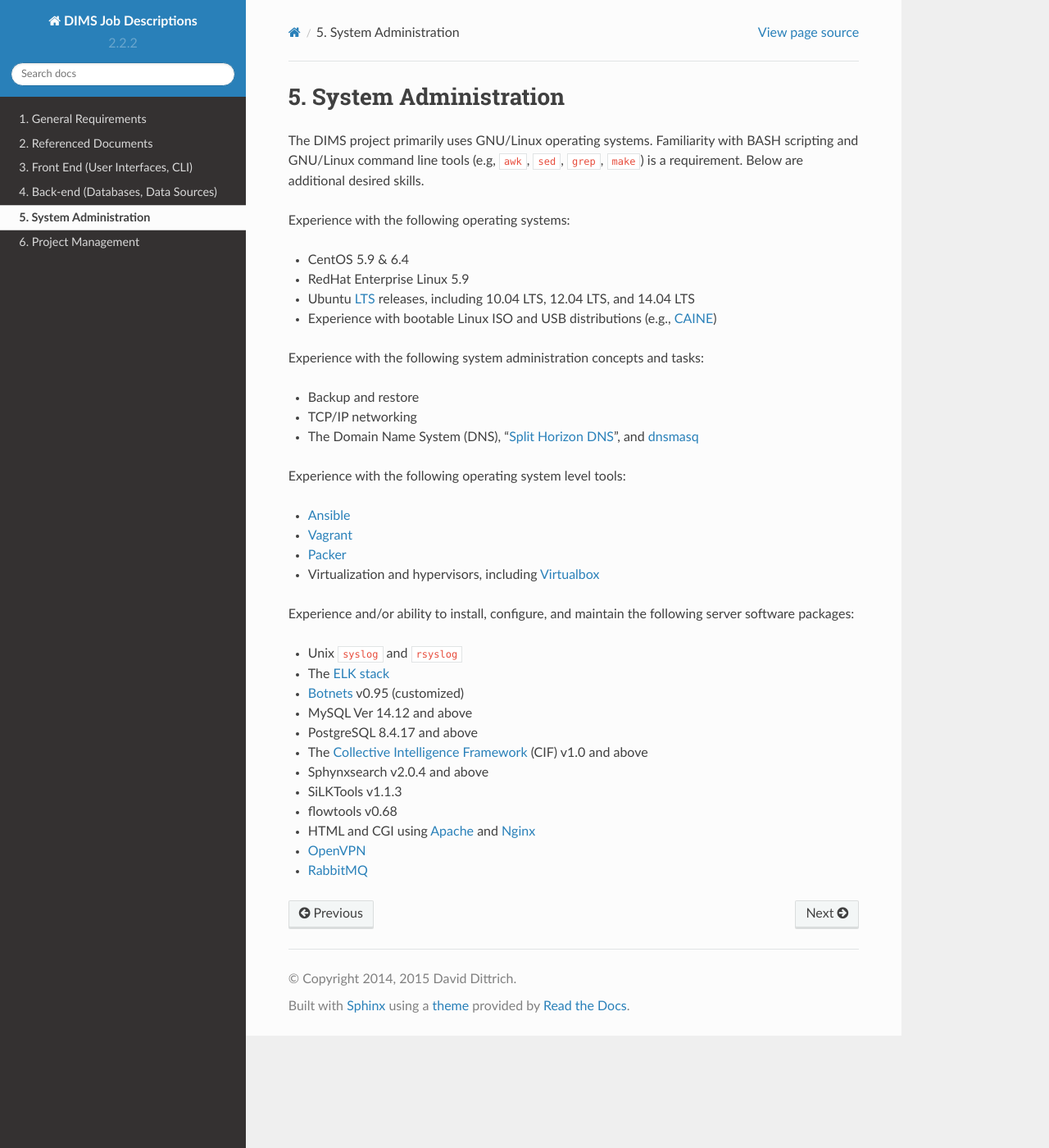
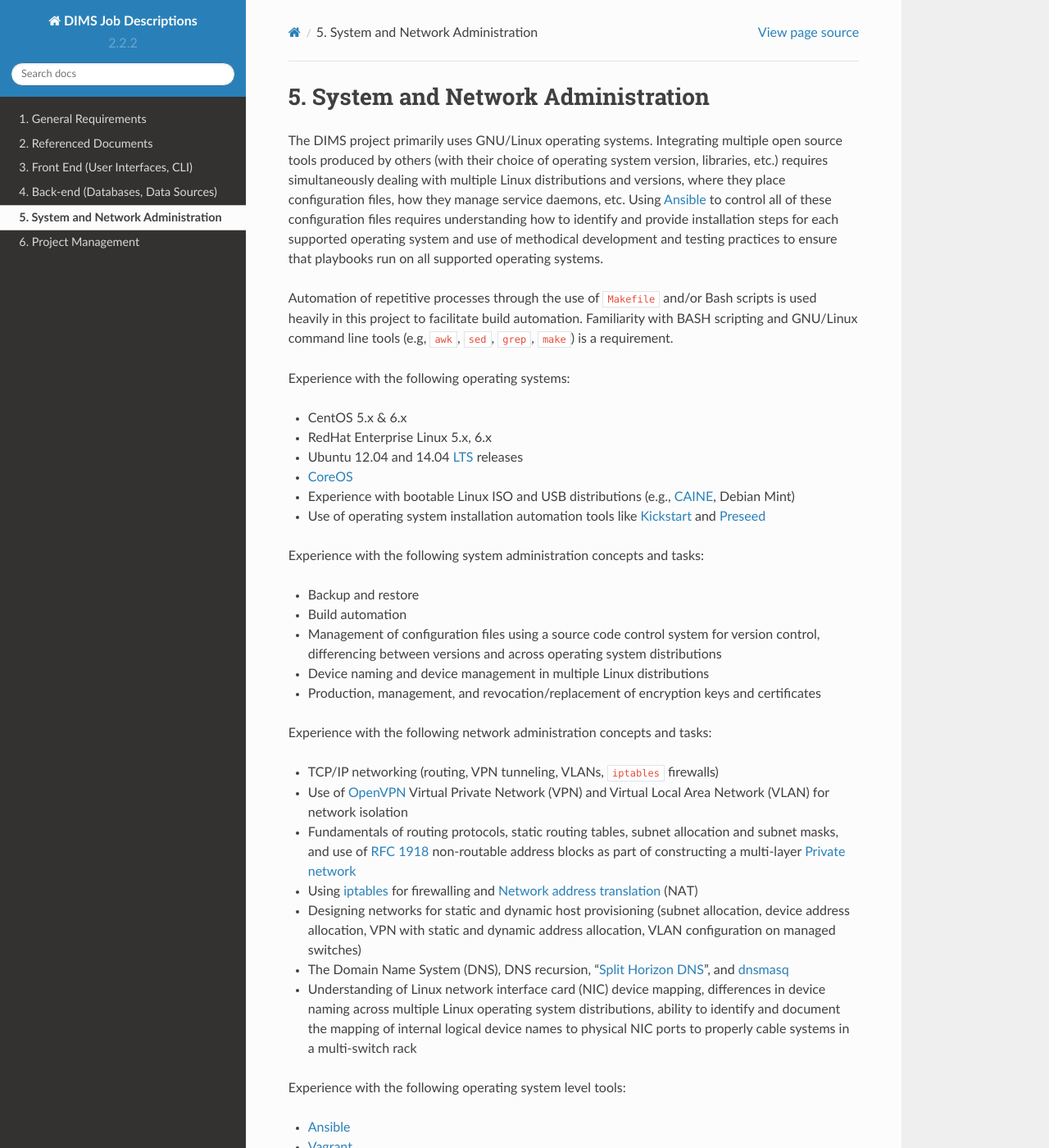
Before and after one commit to uw-dims/dims-jds, a Sphinx documentation site: the page built from docs/source/sysadmin.rst, in a window 1280 px wide and 1400 px high. Shown: the whole window at 82% size. Built offline with Sphinx 7.4.7 and the Read the Docs theme 2.0.0, drawn with Linux system fonts in a browser that asks for light colours; some of the changed text lies outside the part shown.

Commit message:
Update skills for system admin to include networking

```diff
--- a/docs/source/sysadmin.rst
+++ b/docs/source/sysadmin.rst
@@ -1,25 +1,65 @@
 .. _sysadmin:
 
-=====================
-System Administration
-=====================
+=================================
+System and Network Administration
+=================================
 
-The DIMS project primarily uses GNU/Linux operating systems. Familiarity with
-BASH scripting and GNU/Linux command line tools (e.g, ``awk``, ``sed``,
-``grep``, ``make``) is a requirement.  Below are additional desired skills.
+The DIMS project primarily uses GNU/Linux operating systems. Integrating
+multiple open source tools produced by others (with their choice of operating
+system version, libraries, etc.) requires simultaneously dealing with multiple
+Linux distributions and versions, where they place configuration files, how
+they manage service daemons, etc. Using `Ansible`_ to control all of these
+configuration files requires understanding how to identify and provide
+installation steps for each supported operating system and use of
+methodical development and testing practices to ensure that playbooks
+run on all supported operating systems.
+
+Automation of repetitive processes through the use of ``Makefile`` and/or
+Bash scripts is used heavily in this project to facilitate build
+automation.  Familiarity with BASH scripting and GNU/Linux command line tools
+(e.g, ``awk``, ``sed``, ``grep``, ``make``) is a requirement.
+
 
 Experience with the following operating systems:
 
-+ CentOS 5.9 & 6.4
-+ RedHat Enterprise Linux 5.9
-+ Ubuntu `LTS`_ releases, including 10.04 LTS, 12.04 LTS, and 14.04 LTS
-+ Experience with bootable Linux ISO and USB distributions (e.g., `CAINE`_)
++ CentOS 5.x & 6.x
++ RedHat Enterprise Linux 5.x, 6.x
++ Ubuntu 12.04 and 14.04 `LTS`_ releases
++ `CoreOS`_
++ Experience with bootable Linux ISO and USB distributions (e.g., `CAINE`_, Debian Mint)
++ Use of operating system installation automation tools like `Kickstart`_
+  and `Preseed`_
 
 Experience with the following system administration concepts and tasks:
 
 + Backup and restore
-+ TCP/IP networking
-+ The Domain Name System (DNS), "`Split Horizon DNS`_", and `dnsmasq`_
++ Build automation
++ Management of configuration files using a source code control system
+  for version control, differencing between versions and across operating
+  system distributions
++ Device naming and device management in multiple Linux distributions
++ Production, management, and revocation/replacement of encryption
+  keys and certificates
+
+Experience with the following network administration concepts and tasks:
+
++ TCP/IP networking (routing, VPN tunneling, VLANs, ``iptables`` firewalls)
++ Use of `OpenVPN`_ Virtual Private Network (VPN) and Virtual Local
+  Area Network (VLAN) for network isolation
++ Fundamentals of routing protocols, static routing tables, subnet
+  allocation and subnet masks, and use of `RFC 1918`_ non-routable
+  address blocks as part of constructing a multi-layer `Private network`_
++ Using `iptables`_ for firewalling and `Network address translation`_ (NAT)
++ Designing networks for static and dynamic host provisioning (subnet
+  allocation, device address allocation, VPN with static and dynamic
+  address allocation, VLAN configuration on managed switches)
++ The Domain Name System (DNS), DNS recursion, "`Split Horizon DNS`_",
+  and `dnsmasq`_
++ Understanding of Linux network interface card (NIC) device mapping,
+  differences in device naming across multiple Linux operating system
+  distributions, ability to identify and document the mapping of internal
+  logical device names to physical NIC ports to properly cable systems in a
+  multi-switch rack
 
 Experience with the following operating system level tools:
 
@@ -27,25 +67,33 @@ Experience with the following operating system level tools:
 + `Vagrant`_
 + `Packer`_
 + Virtualization and hypervisors, including `Virtualbox`_
++ `Docker`_
 
 Experience and/or ability to install, configure, and maintain the following
 server software packages:
 
 + Unix ``syslog`` and ``rsyslog``
 + The `ELK stack`_
-+ `Botnets`_ v0.95 (customized)
 + MySQL Ver 14.12 and above
 + PostgreSQL 8.4.17 and above
 + The `Collective Intelligence Framework`_ (CIF) v1.0 and above
-+ Sphynxsearch v2.0.4 and above
 + SiLKTools v1.1.3
 + flowtools v0.68
 + HTML and CGI using `Apache`_ and `Nginx`_
 + `OpenVPN`_
 + `RabbitMQ`_
++ `Botnets`_ v0.95 (customized)
 
+Experience with rack-mounted hardware:
+
++ Planning rack layout
++ Planning network cabling between layered switches/VLANs and to
+  NICs in servers and orderly cable management
 
 .. _LTS: https://wiki.ubuntu.com/LTS
+.. _CoreOS: https://coreos.com
+.. _Kickstart: https://en.wikipedia.org/wiki/Kickstart_%28Linux%29
+.. _Preseed: https://en.wikipedia.org/wiki/Preseed
 .. _dnsmasq: http://en.wikipedia.org/wiki/Dnsmasq
 .. _Split Horizon DNS: http://homepage.ntlworld.com./jonathan.deboynepollard/FGA/dns-split-horizon.html
 .. _CAINE: http://www.caine-live.net/
@@ -53,10 +101,15 @@ server software packages:
 .. _Vagrant: https://www.vagrantup.com/
 .. _Packer: https://www.packer.io/
 .. _Virtualbox: https://www.virtualbox.org/
-.. _Botnets: http://botnets.org/
+.. _Docker: https://www.docker.com/
 .. _Collective Intelligence Framework: http://code.google.com/p/collective-intelligence-framework/
 .. _ELK stack: http://www.elasticsearch.org/overview/
 .. _OpenVPN: https://openvpn.net/
+.. _iptables: https://wiki.centos.org/HowTos/Network/IPTables
+.. _RFC 1918: https://tools.ietf.org/html/rfc1918
+.. _Private network: https://en.wikipedia.org/wiki/Private_network
+.. _Network address translation: https://en.wikipedia.org/wiki/Network_address_translation
 .. _Apache: http://httpd.apache.org/
 .. _Nginx: http://wiki.nginx.org/Main
 .. _RabbitMQ: http://www.rabbitmq.com/
+.. _Botnets: http://botnets.org/
```
